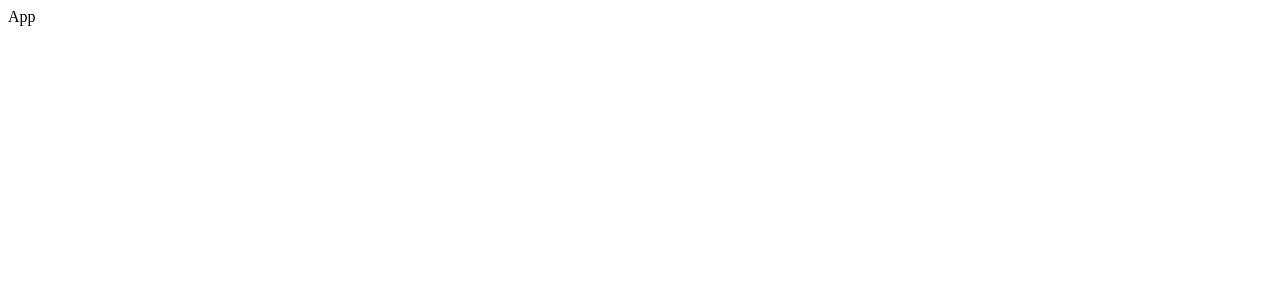
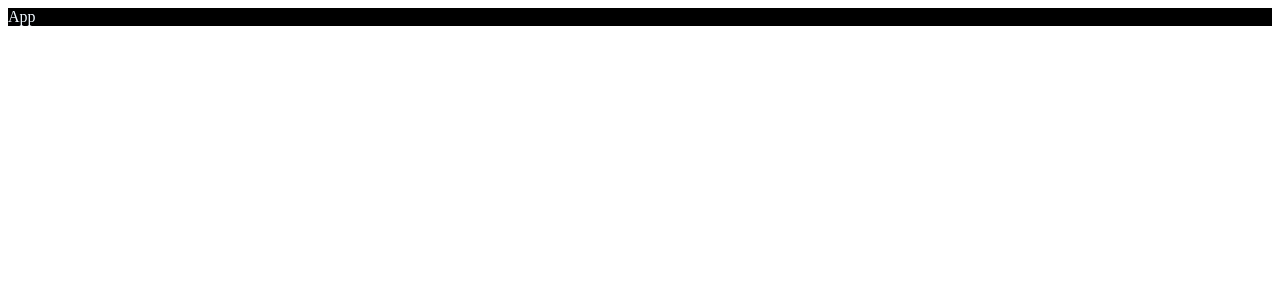
Before and after one commit to eclipseeer/ui.near_devtools, a React (Create React App) app: page / in a window 1280 px wide. Shown: the top 300 px of the page. Built offline with nearby package versions, Linux system fonts and the light colour scheme.

Commit message:
Add @emotion

```diff
--- /dev/null
+++ b/config-overrides.js
@@ -0,0 +1,6 @@
+const { override, addBabelPlugin, addBabelPreset } = require('customize-cra');
+
+module.exports = override(
+  addBabelPreset(['@babel/preset-react', { runtime: 'automatic', importSource: '@emotion/react' }]),
+  addBabelPlugin('@emotion/babel-plugin'),
+);
--- a/src/ui/components/App.tsx
+++ b/src/ui/components/App.tsx
@@ -1 +1,11 @@
-export const App = () => <div>App</div>;
+import { css } from '@emotion/react';
+
+const container = css`
+  background-color: red;
+  color: aliceblue;
+  @media (min-width: 1000px) {
+    background-color: black;
+  }
+`;
+
+export const App = () => <div css={container}>App</div>;
--- a/tsconfig.json
+++ b/tsconfig.json
@@ -1,6 +1,6 @@
 {
   "compilerOptions": {
-    "target": "es5",
+    "target": "ES2021",
     "lib": [
       "dom",
       "dom.iterable",
@@ -18,7 +18,8 @@
     "resolveJsonModule": true,
     "isolatedModules": true,
     "noEmit": true,
-    "jsx": "react-jsx"
+    "jsx": "react-jsx",
+    "jsxImportSource": "@emotion/react"
   },
   "include": [
     "src"
```
Also changed, not shown: package.json (+8 -6 lines), 1 other file (tests, documents, lock files or other folders).
